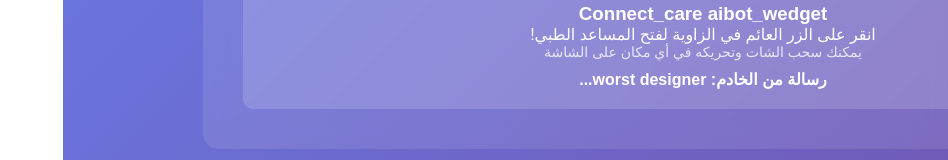
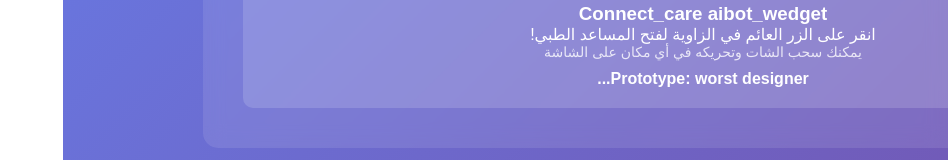
Before and after one commit to Devil-506/ai_chatbot_frontend, a React (Vite) app: page / in a window 1280 px wide. Shown: the part 385-545 px from the top of the page, without its empty margins (332-1280 px from the left). Built offline with nearby package versions, Linux system fonts and the light colour scheme; no server answers.

Commit message:
Refactor App component and update backend message

```diff
--- a/src/App.jsx
+++ b/src/App.jsx
@@ -68,7 +68,7 @@ function App() {
             يمكنك سحب الشات وتحريكه في أي مكان على الشاشة
           </p>
           <p style={{ marginTop: '10px', fontWeight: 'bold' }}>
-            رسالة من الخادم: {backendMessage}
+            Prototype: {backendMessage}
           </p>
         </div>
       </div>
```
